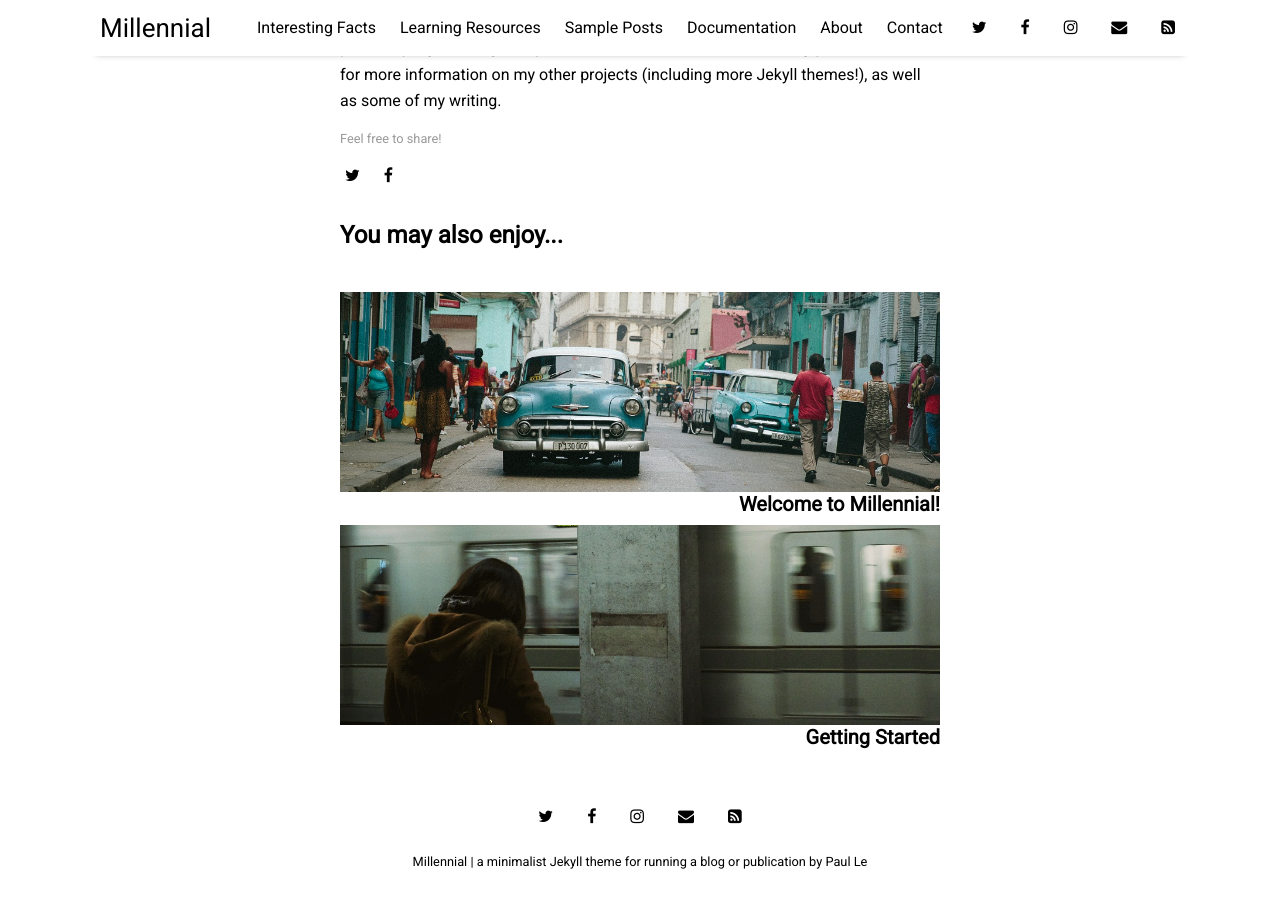
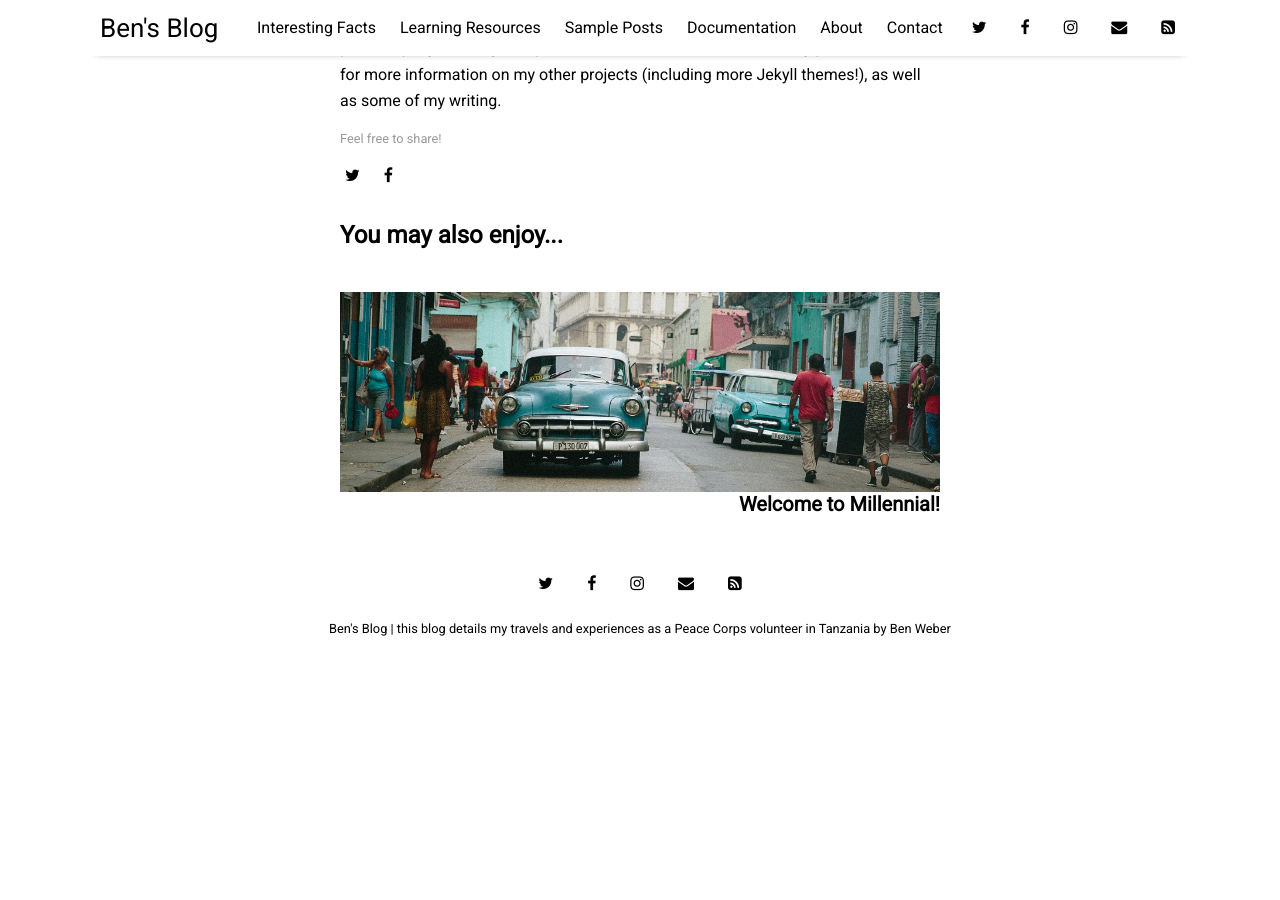
Before and after one commit to n1nbendo/n1nbendo.github.io, a Jekyll site: the page built from post examples/2016-04-04-about-the-author.md, in a window 1280 px wide and 900 px high, scrolled down 604 px. Built offline with Jekyll 4.4.1, drawn with Linux system fonts in a browser that asks for light colours; nearby versions of some CDN libraries; after the commit the page ends 1271 px from its top, so only the background shows below that; some of the changed text lies outside the part shown.

Commit message:
Edit title and first post

```diff
--- a/_config.yml
+++ b/_config.yml
@@ -10,9 +10,9 @@ permalink:           /:title
 plugins:             [jekyll-paginate, jekyll-sitemap, jekyll-feed, jekyll-seo-tag]
 
 # Customise atom feed settings (this is where Jekyll-Feed gets configuration information)
-title:		           "Millennial"
-description:	       "a minimalist Jekyll theme for running a blog or publication"
-author:              "Paul Le"
+title:		           "Ben's Blog"
+description:	       "this blog details my travels and experiences as a Peace Corps volunteer in Tanzania"
+author:              "Ben Weber"
 
 # RSS 2.0 can be used instead of Atom by uncommenting following two lines
 #feed:
```
Also changed, not shown: post examples/2017-01-01-welcome-to-millennial.md (added, +42 -0 lines), _posts/2024-08-29-welcome-to-my-blog.md (renamed from _posts/2017-01-01-welcome-to-millennial.md), assets/img/flight_map.PNG (added), post examples/2016-04-04-about-the-author.md (renamed from _posts/2016-04-04-about-the-author.md), post examples/2016-05-05-learning-resources.md (renamed from _posts/2016-05-05-learning-resources.md), post examples/2016-09-09-text-formatting.md (renamed from _posts/2016-09-09-text-formatting.md), post examples/2016-10-10-getting-started.md (renamed from _posts/2016-10-10-getting-started.md).
